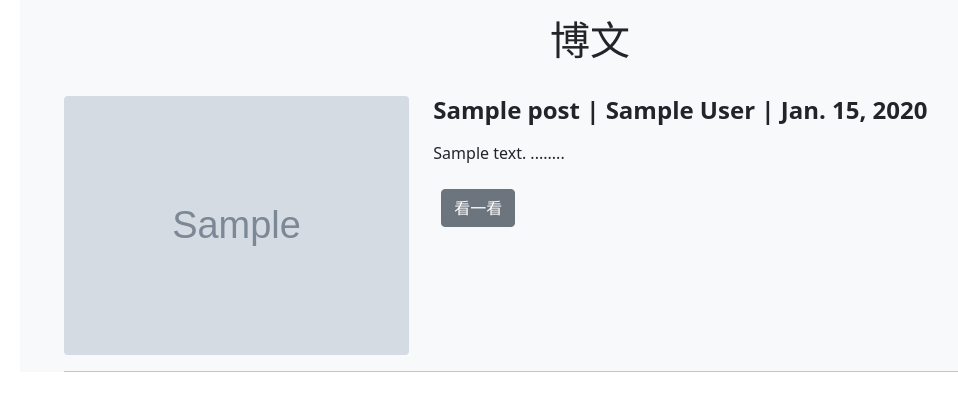
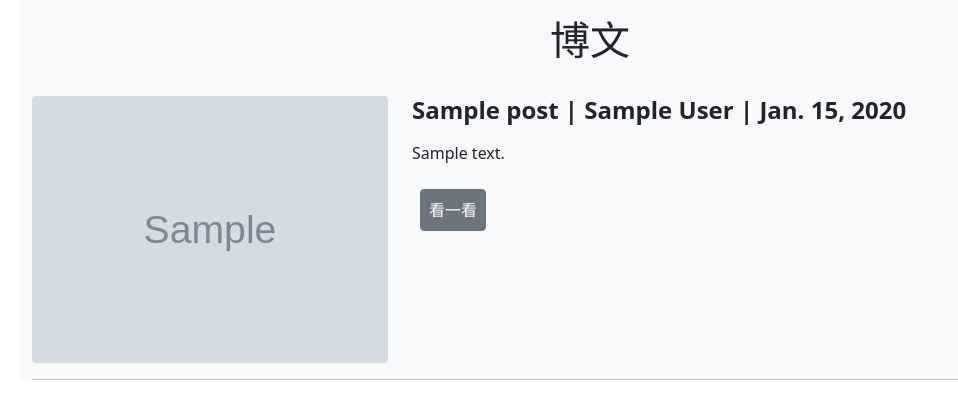
Before and after one commit to yaoyao082008/webpage, a Django app: page /blogs/ in a window 1280 px wide. Shown: the part 100-519 px from the top of the page, without its empty margins (50-1008 px from the left). Run offline with Django 4.2, Linux system fonts and the light colour scheme; tables that the repository leaves empty hold one stand-in row (values such as "Sample post"); grey boxes marked "Sample" are stand-in pictures; some libraries are stand-ins or nearby versions.

Commit message:
important bug fix

```diff
--- a/blog/templates/article.html
+++ b/blog/templates/article.html
@@ -182,7 +182,7 @@
 
 
 
-        <p class="h3 p-5 text-center text-muted">{{post.body|safe }}</p>
+        <p class="h3 p-5 text-center">{{post.body|safe }}</p>
 
         <br/><br/>
         <a href="{% url 'blogs' %}" class="btn btn-secondary m-3"> 返回 </a>
--- a/blog/templates/blog.html
+++ b/blog/templates/blog.html
@@ -166,7 +166,6 @@
     <div class="container-lg bg-light">
       <h1 class="p-3 text-center">博文</h1>
 
-      <ul>
         {% for post in object_list %}
 
         <div class="row my-3">
@@ -178,20 +177,22 @@
             />
           </div>
           <div class="col-md-8">
-            <li style="list-style: none;" class="h4 fw-bold">
+            <p class="h4 fw-bold">
               {{post.title}} |
               {{post.first_name}} {{post.last_name}} | {{post.date.date}}
-            </li>
-            <li style="list-style: none;" class="my-3"> {{ post.body|safe | slice:":400" }} ........</li>
-            <a href="{% url 'article' post.pk %} " class="btn btn-secondary m-2">看一看</a>
+            </p>
+            <div class="my-3"> {{ post.body|safe | truncatechars_html:400 }}</div>
+
+            <div><a href="{% url 'article' post.pk %} " class="btn btn-secondary m-2 p-2">看一看</a></div>
+
           </div>
+
         </div>
         <hr>
 
 
 
         {% endfor %}
-      </ul>
     </div>
 
     <script
```
